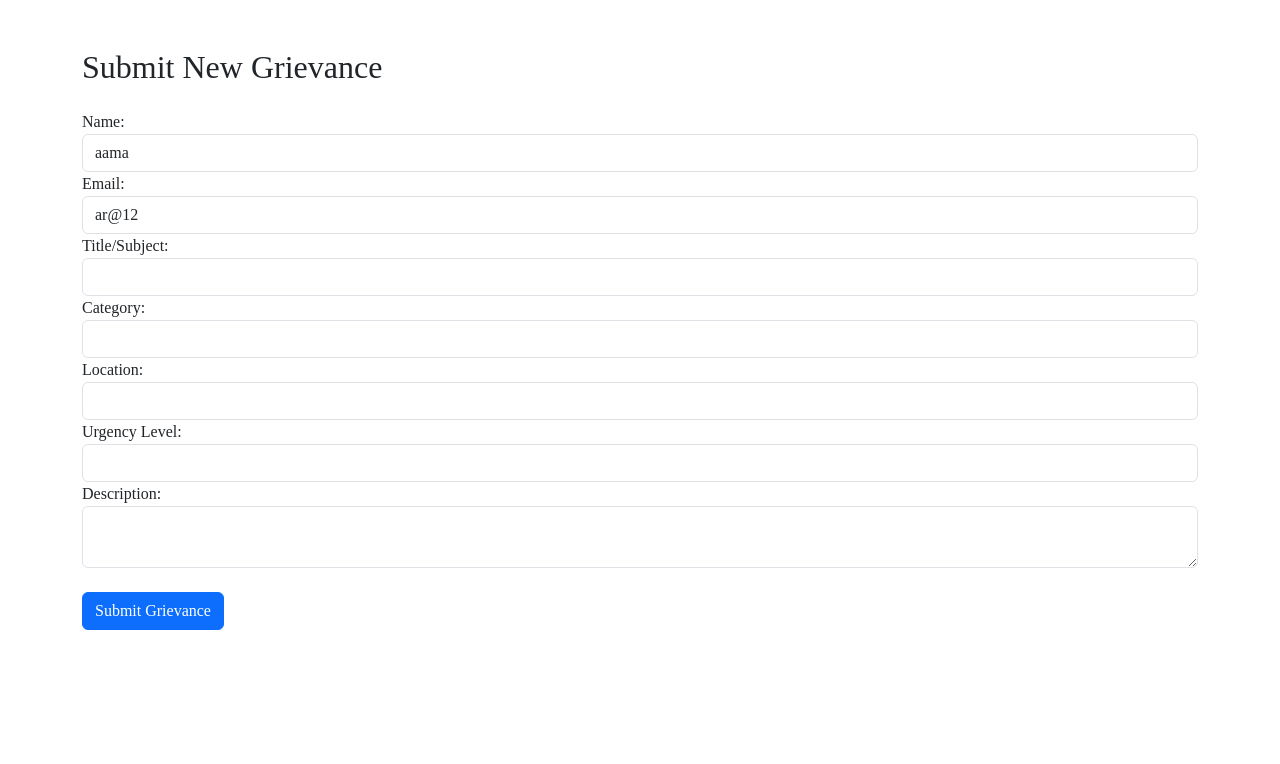
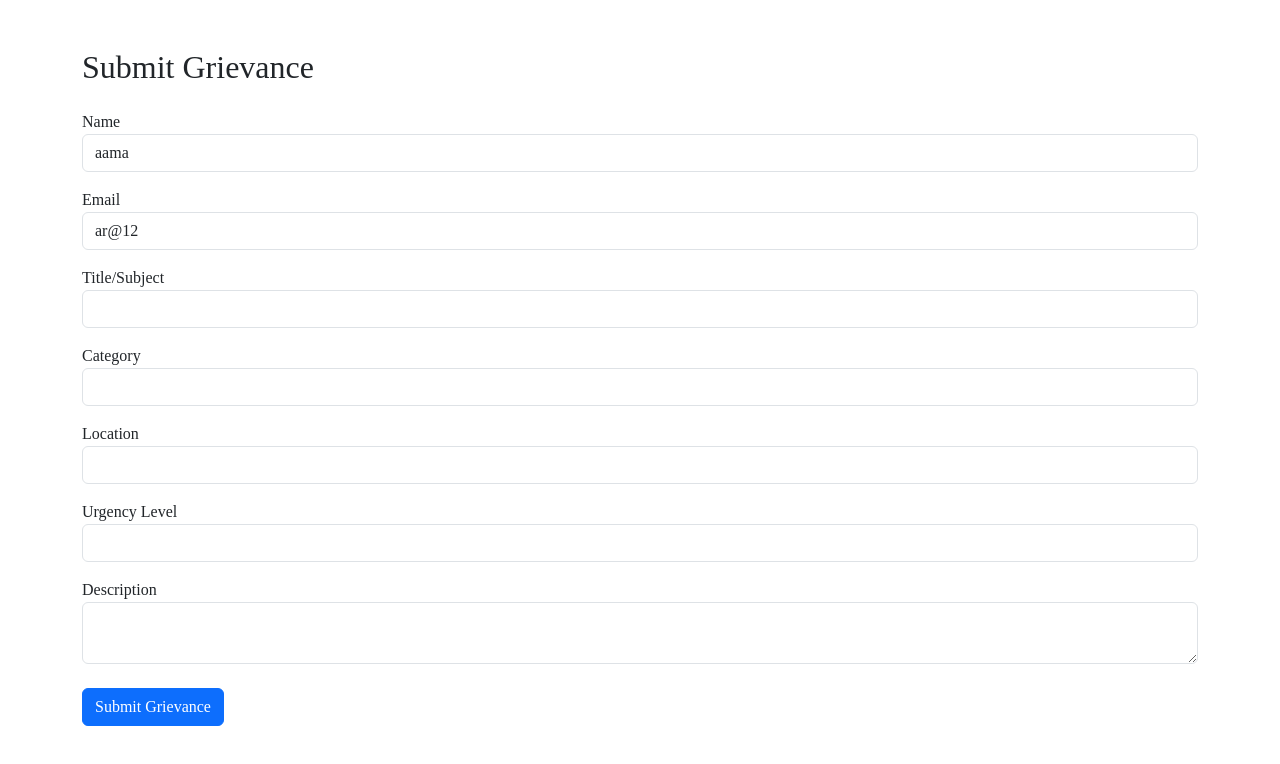
Before and after one commit to arunar1/grievance-management-system, a React (Create React App) app: page /user_home/add_grievance in a window 1280 px wide. Shown: the top 764 px of the page. Built offline with nearby package versions, Linux system fonts and the light colour scheme.

Commit message:
add: style

```diff
--- a/src/components/Pages/Dashboard/Users/AddGrievance.js
+++ b/src/components/Pages/Dashboard/Users/AddGrievance.js
@@ -26,18 +26,18 @@ export default function AddGrievance() {
 
   return (
     <div className="container mt-5">
-      <h2 className="mb-4">Submit New Grievance</h2>
+      <h2 className="mb-4">Submit Grievance</h2>
       <form onSubmit={handleSubmit}>
         <div className="form-group">
-          <label>Name:</label>
+          <label>Name</label>
           <input type="text" value="aama" className="form-control" readOnly />
         </div>
-        <div className="form-group">
-          <label>Email:</label>
+        <div className="form-group mt-3">
+          <label>Email</label>
           <input type="email" value="ar@12" className="form-control" readOnly />
         </div>
-        <div className="form-group">
-          <label>Title/Subject:</label>
+        <div className="form-group mt-3">
+          <label>Title/Subject</label>
           <input
             type="text"
             value={title}
@@ -47,8 +47,8 @@ export default function AddGrievance() {
           />
         </div>
 
-        <div className="form-group">
-          <label>Category:</label>
+        <div className="form-group mt-3">
+          <label>Category</label>
           <select
             value={category}
             onChange={(e) => setCategory(e.target.value)}
@@ -64,9 +64,8 @@ export default function AddGrievance() {
           </select>
         </div>
 
-
-        <div className="form-group">
-          <label>Location:</label>
+        <div className="form-group mt-3">
+          <label>Location</label>
           <input
             type="text"
             value={location}
@@ -74,8 +73,8 @@ export default function AddGrievance() {
             className="form-control"
           />
         </div>
-        <div className="form-group">
-          <label>Urgency Level:</label>
+        <div className="form-group mt-3">
+          <label>Urgency Level</label>
           <select
             value={urgency}
             onChange={(e) => setUrgency(e.target.value)}
@@ -88,8 +87,8 @@ export default function AddGrievance() {
             <option value="high">High</option>
           </select>
         </div>
-        <div className="form-group">
-          <label>Description:</label>
+        <div className="form-group mt-3">
+          <label>Description</label>
           <textarea
             value={description}
             onChange={(e) => setDescription(e.target.value)}
```
